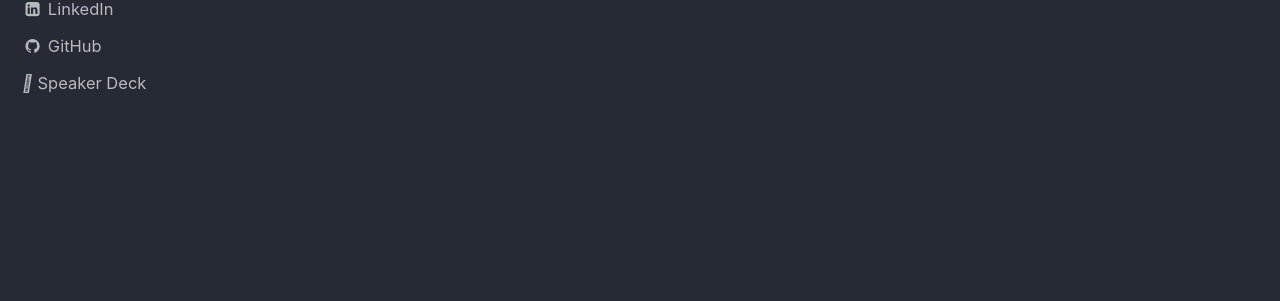
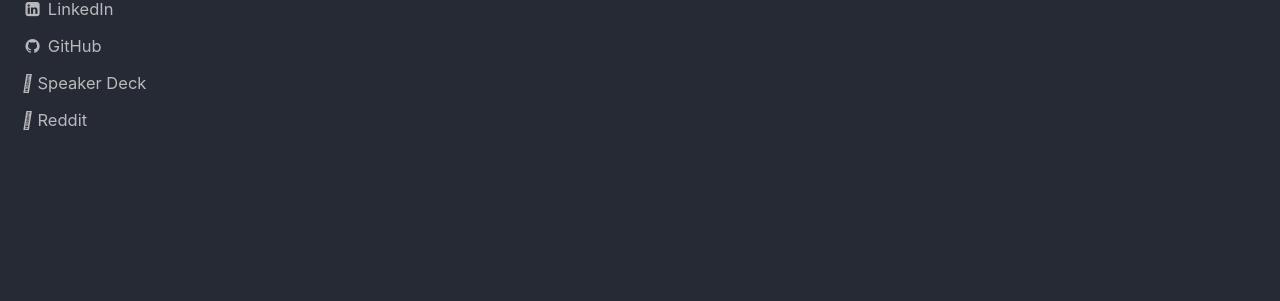
Before and after one commit to carlos-gg/carlos-gg.github.io, a Jekyll site: the page built from _pages/blog.md, in a window 1280 px wide and 900 px high, scrolled down 498 px. Shown: the part 186-487 px from the top of the window. Built offline with Jekyll 4.4.1, drawn with Linux system fonts in a browser that asks for light colours.

Commit message:
no message

```diff
--- a/_includes/author-profile-custom-links.html
+++ b/_includes/author-profile-custom-links.html
@@ -7,8 +7,14 @@
 
 -->
 
-  <li>
-    <a href="https://speakerdeck.com/carlgogo">
-      <i class="fab fa-fw fa-reddit" aria-hidden="true"></i> Speaker Deck
-    </a>
-  </li>
+<li>
+  <a href="https://speakerdeck.com/carlgogo">
+    <i class="fab fa-fw fa-reddit" aria-hidden="true"></i> Speaker Deck
+  </a>
+</li>
+
+<li>
+  <a href="https://www.reddit.com/user/username">
+    <i class="fab fa-fw fa-reddit" aria-hidden="true"></i> Reddit
+  </a>
+</li>
```
